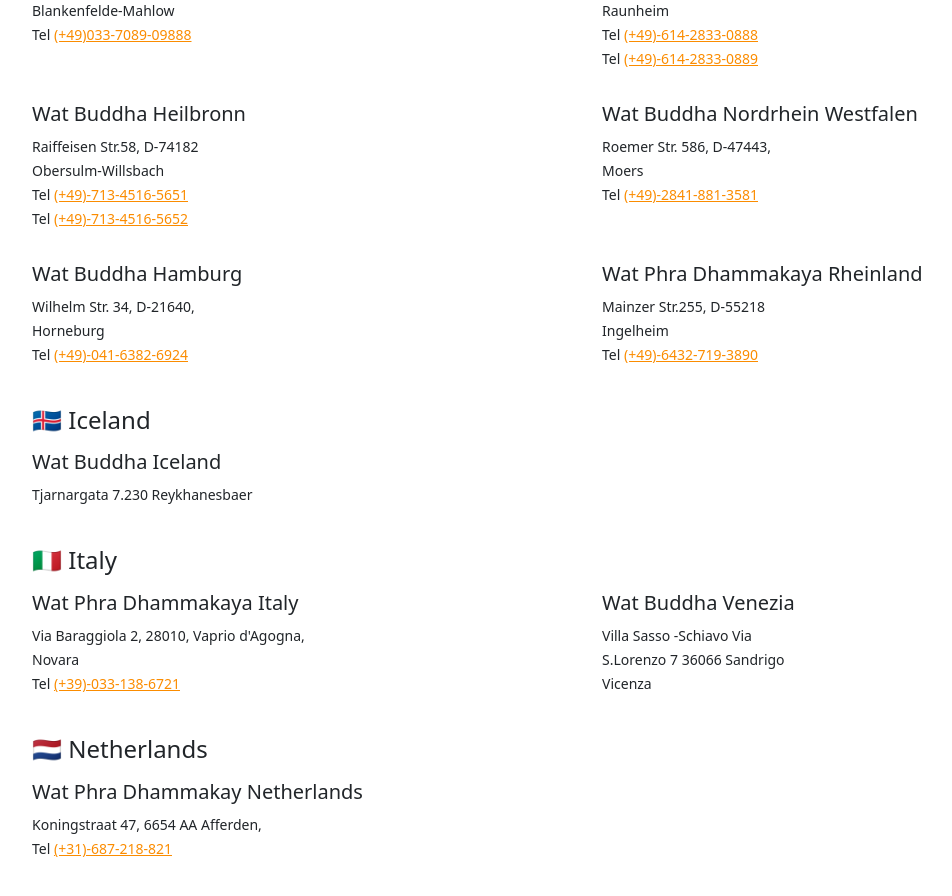
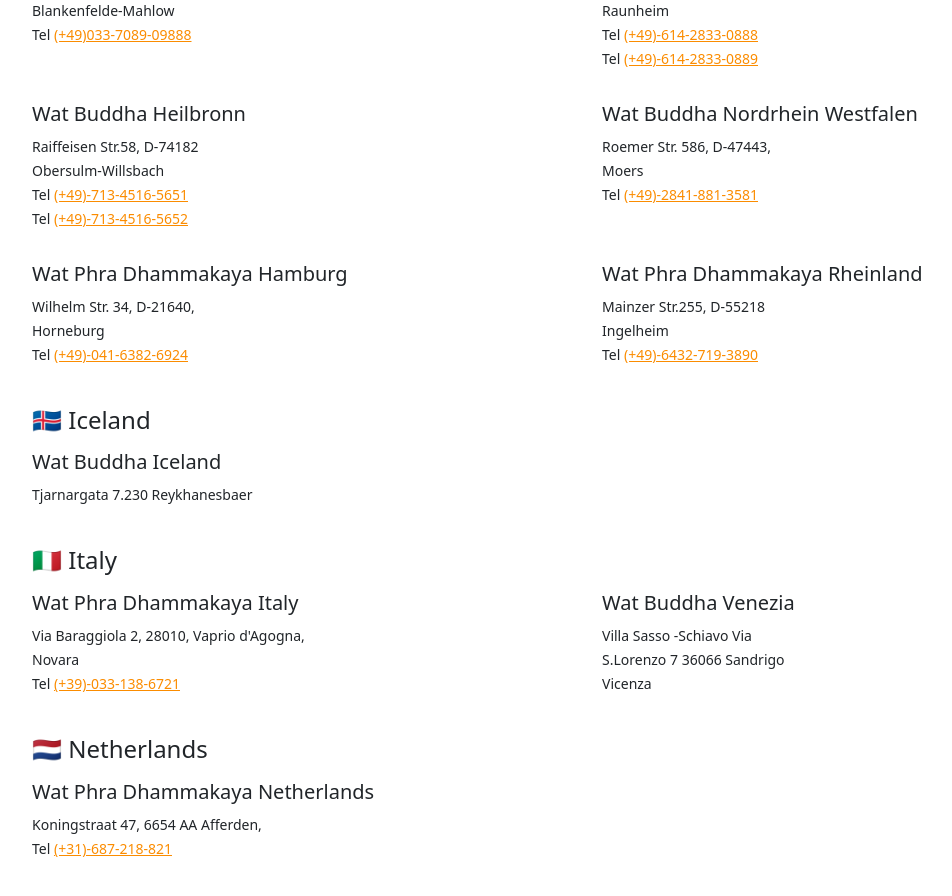
Before and after one commit to spicalous/eop-website, a Jekyll site: the page built from index.html, in a window 1280 px wide and 900 px high, scrolled down 6427 px. Shown: the top 896 px of the window, without its empty margins (54-1006 px from the left). Built offline with Jekyll 4.4.1, drawn with Linux system fonts in a browser that asks for light colours.

Commit message:
amend temple names

```diff
--- a/_data/temples.yaml
+++ b/_data/temples.yaml
@@ -141,7 +141,7 @@ germany:
         </small>
       </address>
   -
-    title: Wat Buddha Hamburg
+    title: Wat Phra Dhammakaya Hamburg
     content: |
       <address>
         <small>
@@ -195,7 +195,7 @@ italy:
 
 netherlands:
   -
-    title: Wat Phra Dhammakay Netherlands
+    title: Wat Phra Dhammakaya Netherlands
     content: |
       <address>
         <small>
@@ -284,7 +284,6 @@ united_kingdom:
           Tel <a href="tel:+441483475757">(+44)1483-475757</a>
         </small>
       </address>
-
   -
     title: Wat Phra Dhammakaya Manchester
     content: |
```
